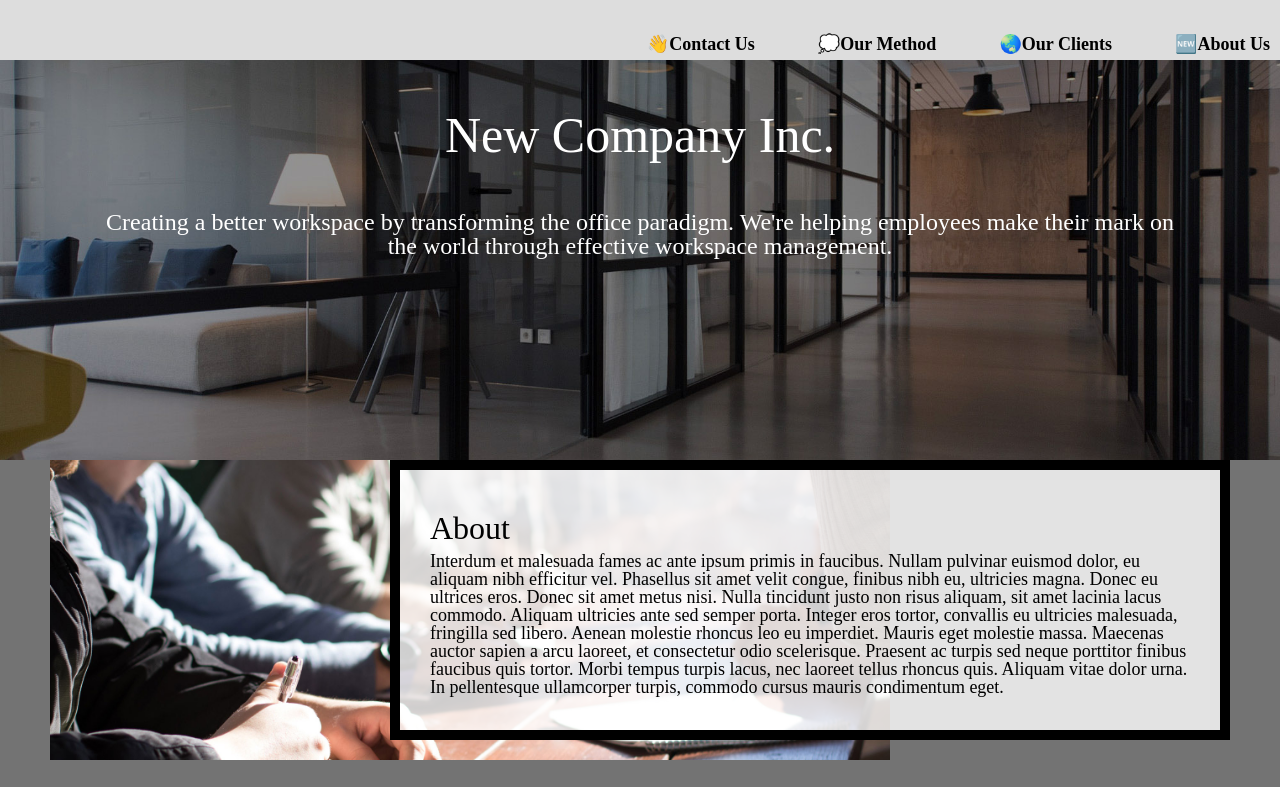
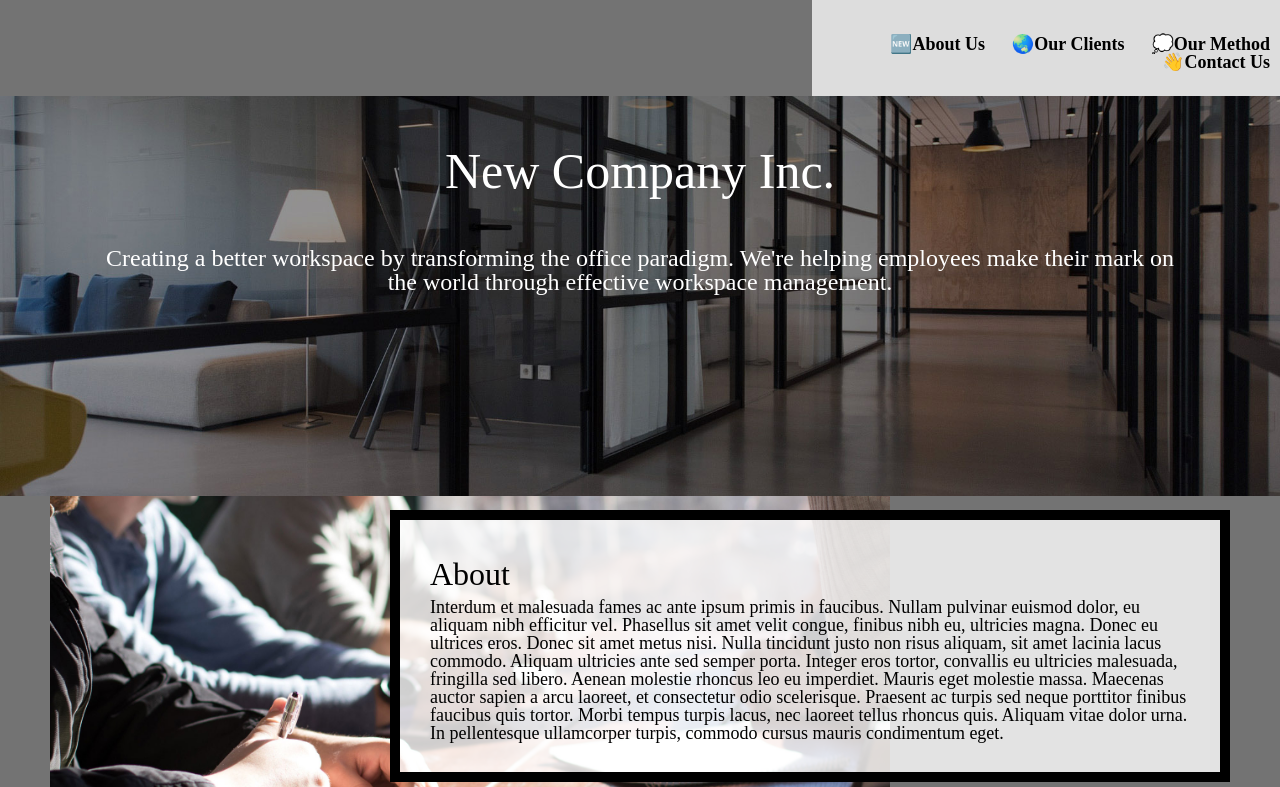
Before and after one commit to stephaniektong/homework3-2022, a plain HTML site: page index.html in a window 1280 px wide. Shown: the top 787 px of the page. Drawn offline with Linux system fonts and the light colour scheme; files whose address does not match are found by name.

Commit message:
Add files via upload

```diff
--- a/css/style.css
+++ b/css/style.css
@@ -111,7 +111,7 @@ nav a:focus{
 
 /* Requirements 6-10 here: */
 .intro{
-  background-color: #DDDDDD;
+  background-color: #707070;
   background-image: url("images/header.jpg");
   background-attachment: fixed;
   background-position: center;
@@ -123,10 +123,11 @@ nav a:focus{
 .about, .clients, .method, .contact{
   grid-column: 2 / span 1;
   z-index: 1;
+  align-self:center;
+  justify-self: center;
 }
 .about{
   grid-row: 1;
-  height:auto;
 }
 .clients{
   grid-row: 2;
@@ -152,7 +153,6 @@ img{
 
 .about-image{
   grid-row: 1;
-  justify-content: center;
 }
 
 .clients-image{
@@ -168,7 +168,7 @@ img{
 }
 
 .text{
-  align-content: center;
+  align-self: center;
   max-height: 25vh;
   overflow: scroll;
   position: relative;
@@ -178,7 +178,8 @@ img{
   nav{
     padding-top: 35px;
     /*Requirement 11*/
-    align-self: right;
+    justify-self: right;
+    text-align: right;
 
   }
 
@@ -186,7 +187,9 @@ img{
     margin-left: 5%;
     margin-right:0;
     /* align-self: right; */
-    float: right;
+    /* float: right; */
+    justify-self: right;
+    text-align: center;
   }
 
   /* Requirements 12-15 here: */
```
Also changed, not shown: index.html (+1 -1 lines).
